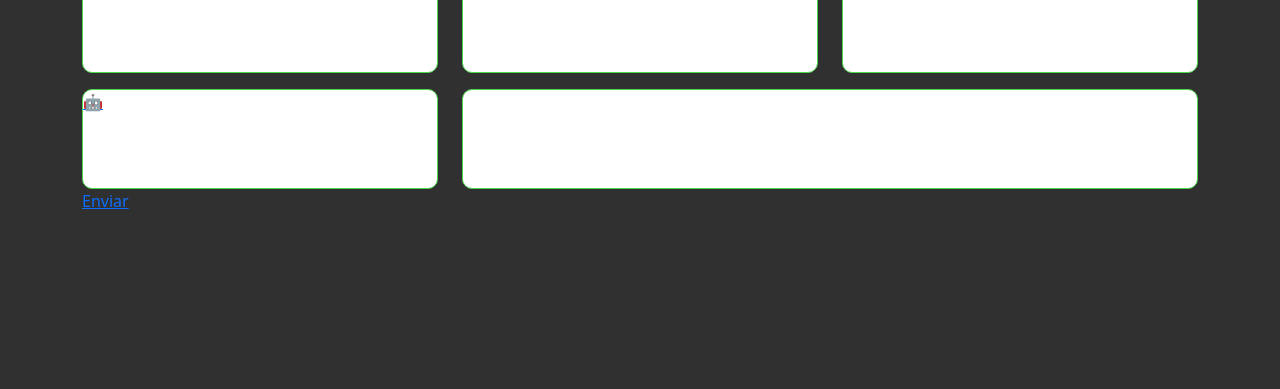
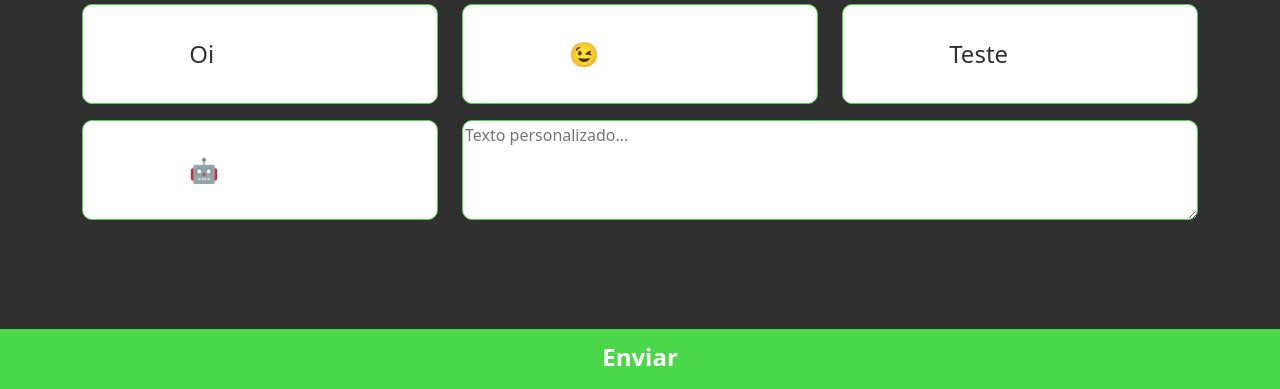
Before and after one commit to guiguicdd/guiguicdd.github.io, a plain HTML site: page jarvis/index.html in a window 1280 px wide. Shown: the part 411-800 px from the top of the page. Drawn offline with Linux system fonts and the light colour scheme.

Commit message:
Jarvis -Website - 1.0.001

```diff
--- a/jarvis/assets/css/config.css
+++ b/jarvis/assets/css/config.css
@@ -8,3 +8,7 @@ body {
     background: var(--bg-color);
     color: var(--white-color);
 }
+
+a {
+    text-decoration: none;
+}
--- a/jarvis/assets/css/style.css
+++ b/jarvis/assets/css/style.css
@@ -1,7 +1,7 @@
 .manda_um_zap {
     display: flex;
     justify-content: space-around;
-    height: 20vh;
+    height: 15vh;
     margin-top: 10vh;
 }
 
@@ -21,6 +21,8 @@
     height: 100px;
     border-radius: 10px;
     background-color: var(--white-color);
+    text-align: center;
+    position: relative;
 }
 
 .mensagem_personalizada {
@@ -29,3 +31,27 @@
     border-radius: 10px;
     width: 100%;
 }
+
+.btn_menssagem {
+    position: absolute;
+    top: 50%;
+    -ms-transform: translateY(-50%);
+    transform: translateY(-50%);
+    margin-left: -20%;
+    font-size: 1.5em;
+    color: var(--bg-color);
+}
+
+.btn_send {
+    background-color: var(--primary-color);
+    width: 100%;
+    display: block;
+    text-align: center;
+    color: var(--white-color);
+    height: 60px;
+    position: fixed;
+    bottom: 0px;
+    font-size: 1.5em;
+    font-weight: 700;
+    padding: 10px;
+}
--- a/jarvis/index.html
+++ b/jarvis/index.html
@@ -24,6 +24,9 @@
                     <h1 class="manda_um_zap">Manda um Zap!</h1>
                 </div>
                 <div class="col-12">
+                    <h2 class="txt">Número</h2>
+                </div>
+                <div class="col-12 mt-4">
                     <input type="text" class="numero_da_pessoa" placeholder="Ex: (00) 00000-0000">
                 </div>
             </div>
@@ -33,34 +36,31 @@
                 </div>
                 <div class="col-4 mt-3">
                     <div class="sms_btn_box">
-                        <a href="#">Oi</a>
+                        <a href="#" class="btn_menssagem">Oi</a>
                     </div>
                 </div>
                 <div class="col-4 mt-3">
                     <div class="sms_btn_box">
-                        <a href="#">😉</a>
+                        <a href="#" class="btn_menssagem">😉</a>
                     </div>
                 </div>
                 <div class="col-4 mt-3">
                     <div class="sms_btn_box">
-                        <a href="#">Teste</a>
+                        <a href="#" class="btn_menssagem">Teste</a>
                     </div>
                 </div>
                 <div class="col-4 mt-3">
                     <div class="sms_btn_box">
-                        <a href="#">🤖</a>
+                        <a href="#" class="btn_menssagem">🤖</a>
                     </div>
                 </div>
                 <div class="col-8 mt-3">
-                    <input type="text" class="mensagem_personalizada">
-                </div>
-            </div>
-            <div class="row">
-                <div class="col-12">
-                    <a href="#" class="btn_send">Enviar</a>
+                    <textarea name="personalizado" id="personalizado" cols="30" rows="10" class="mensagem_personalizada"
+                        placeholder="Texto personalizado..."></textarea>
                 </div>
             </div>
         </div>
+        <a href="#" class="btn_send">Enviar</a>
     </main>
     <footer> </footer>
 </body>
```
